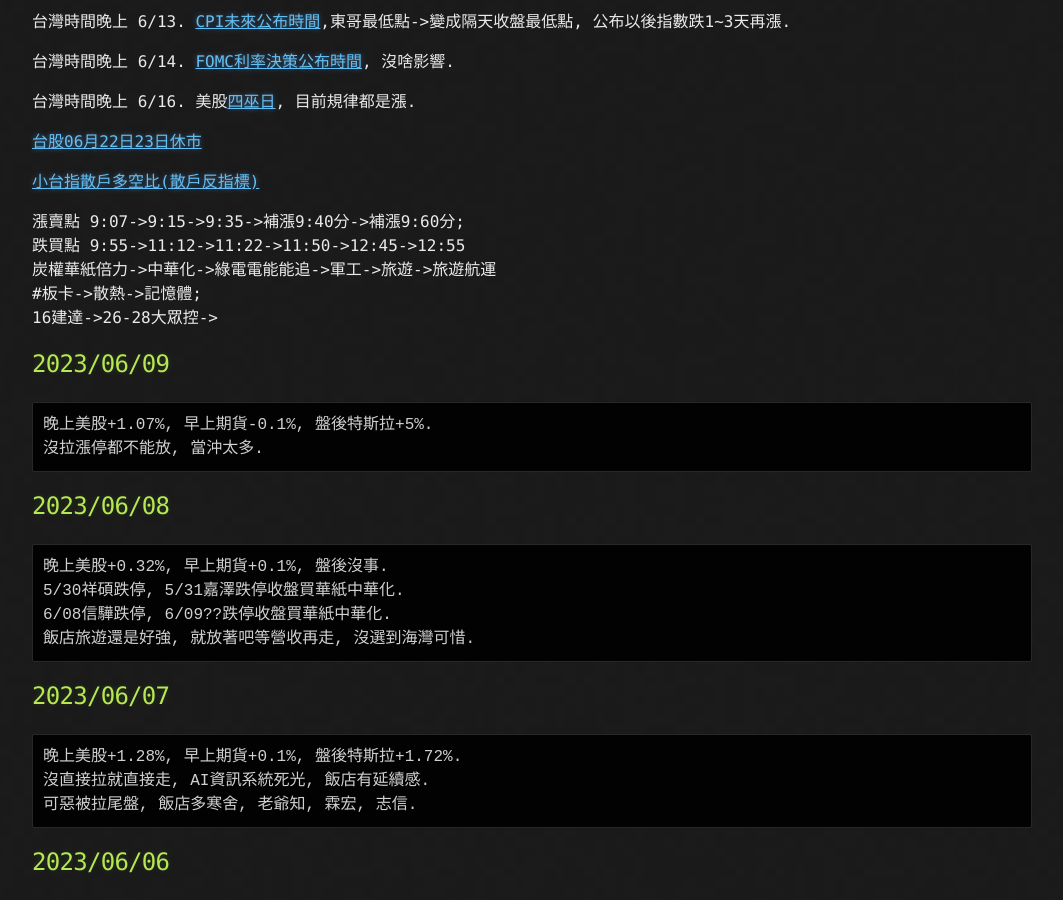
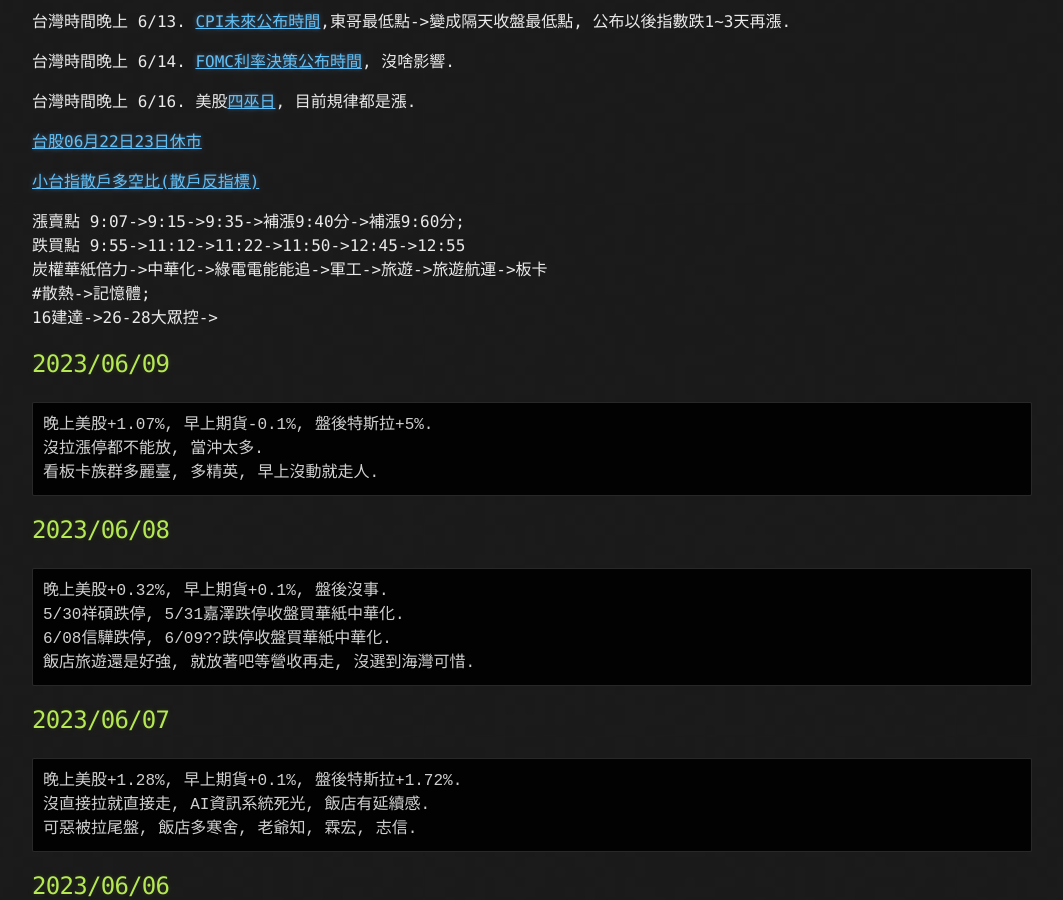
Before and after one commit to lepg5487/Stock_God, a Jekyll site: the page built from index.md, in a window 1280 px wide and 900 px high, scrolled down 328 px. Shown: the whole window, without its empty margins (108-1171 px from the left). Built offline with Jekyll 4.4.1, drawn with Linux system fonts in a browser that asks for light colours; our own code applies the rules of GitHub Pages for plain Markdown files.

Commit message:
Update index.md

````diff
--- a/index.md
+++ b/index.md
@@ -18,14 +18,15 @@ layout: testlayouts
 
 漲賣點 9:07->9:15->9:35->補漲9:40分->補漲9:60分;
 跌買點 9:55->11:12->11:22->11:50->12:45->12:55
-炭權華紙倍力->中華化->綠電電能能追->軍工->旅遊->旅遊航運
-#板卡->散熱->記憶體;
+炭權華紙倍力->中華化->綠電電能能追->軍工->旅遊->旅遊航運->板卡
+#散熱->記憶體;
 16建達->26-28大眾控->
 
 ## 2023/06/09
 ```
 晚上美股+1.07%, 早上期貨-0.1%, 盤後特斯拉+5%.
 沒拉漲停都不能放, 當沖太多.
+看板卡族群多麗臺, 多精英, 早上沒動就走人.
 ```
 
 ## 2023/06/08
````
